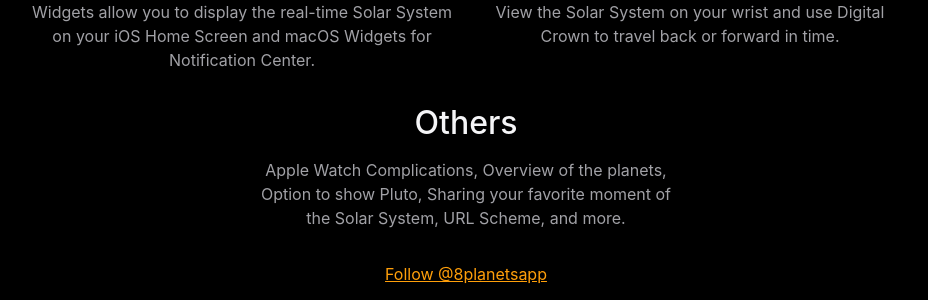
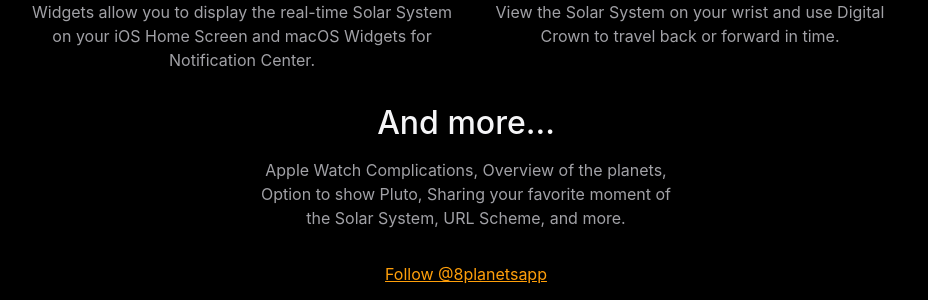
Before and after one commit to bluecometlabs/8planets.app, a Jekyll site: the page built from pages/index.md, in a window 1280 px wide. Shown: the part 1448-1748 px from the top of the page, without its empty margins (174-1102 px from the left). Built offline with Jekyll 4.4.1, drawn with Linux system fonts in a browser that asks for light colours; comment, search, counter and statistics services are not loaded.

Commit message:
Update index page

```diff
--- a/_includes/index.html
+++ b/_includes/index.html
@@ -43,7 +43,7 @@
     </div>
     <div class="row justify-content-center">
         <div class="col-sm-6">
-            <h2>Others</h2>
+            <h2>And more...</h2>
             <p>Apple Watch Complications, Overview of the planets, Option to show Pluto, Sharing your favorite moment of the Solar System, URL Scheme, and more.</p>
         </div>
     </div>
```
